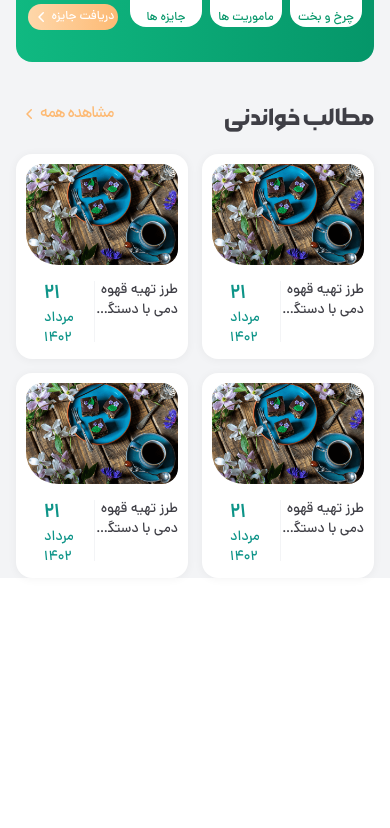
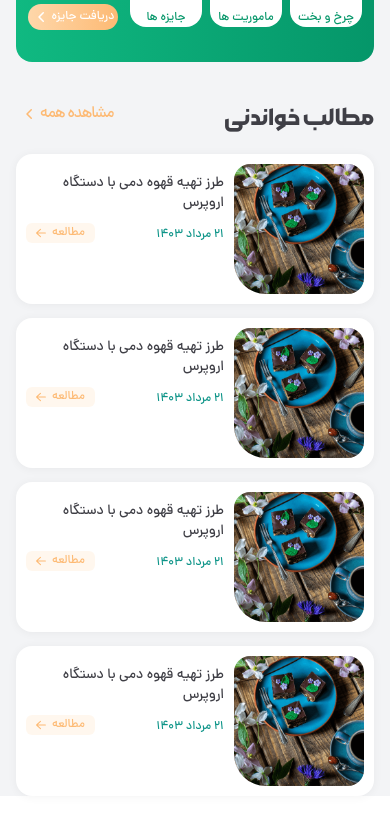
Before and after one commit to asgari1991/coffeeShop, a React (Create React App) app: page / in a window 390 px wide. Shown: the part 2687-3515 px from the top of the page. Before the commit the page ends 3297 px from the top, so only its background shows below. Built offline with nearby package versions, Linux system fonts and the light colour scheme.

Commit message:
make BlogCard respansive

```diff
--- a/src/Components/BlogCard/BlogCard.js
+++ b/src/Components/BlogCard/BlogCard.js
@@ -2,9 +2,9 @@ import React from "react";
 
 export default function BlogCard() {
   return (
-    <div className="group p-2.5 md:pb-2 bg-white dark:bg-zinc-700 rounded-2xl shadow-normal">
-      <div className=" relative mb-4 rounded-2xl rounded-bl-4xl overflow-hidden">
-        <img src="./images/blogs/blog-1.png" alt="blog 1" />
+    <div className="group flex sm:block gap-x-2.5 p-2.5 md:pb-2 bg-white dark:bg-zinc-700 rounded-2xl shadow-normal">
+      <div className=" relative w-[130px] h-[130px] shrink-0 sm:w-auto sm:h-auto sm:mb-4 rounded-2xl rounded-bl-4xl overflow-hidden">
+        <img src="./images/blogs/blog-1.png" className="h-full object-cover sm:h-auto" alt="blog 1" />
         <div className=" absolute inset-0 w-full h-full hidden md:flex-center invisible opacity-0 group-hover:visible delay-75 group-hover:opacity-100 bg-gradient-to-r from-orange-200/80 to-orange-300/80 transition-all">
         <svg
             viewBox="0 0 138 55"
@@ -26,11 +26,11 @@ export default function BlogCard() {
           </svg>
         </div>
       </div>
-      <div className="flex items-start justify-between">
-        <h2 className="font-DanaMedium md:font-Dana text-sm md:text-lg line-clamp-2 max-w-[193px] text-zinc-700 dark:text-white">
+      <div className="w-full sm:flex items-start justify-between">
+        <a href="#" className="inline-block font-DanaMedium md:font-Dana mt-2.5 sm:mt-0 text-sm md:text-lg line-clamp-2 max-w-[193px] text-zinc-700 dark:text-white">
         طرز تهیه قهوه دمی با دستگاه اروپرس
-        </h2>
-       <div className="flex gap-x-5">
+        </a>
+       <div className="hidden sm:flex gap-x-5">
 <span className="block w-px h-[61px] bg-gray-100 dark:bg-white/10"></span>
        <div className="flex flex-col ml-[18px] text-teal-600 dark:text-emerald-500 text-sm text-left">
             <span className="font-DanaDemiBold text-xl">
@@ -44,6 +44,16 @@ export default function BlogCard() {
             </span>
         </div>
        </div>
+       <div className="flex items-end justify-between sm:hidden">
+<span className="text-teal-600 dark:text-emerald-500 text-xs">21 مرداد 1403</span>
+<a href="#" className="flex items-center gap-x-1 font-DanaMedium text-xs h-5 rounded-md pr-2.5 pl-2 bg-orange-200/20 text-orange-300">
+مطالعه
+<svg xmlns="http://www.w3.org/2000/svg" viewBox="0 0 20 20" fill="currentColor" className="w-3.5 h-3.5">
+  <path fillRule="evenodd" d="M17 10a.75.75 0 0 1-.75.75H5.612l4.158 3.96a.75.75 0 1 1-1.04 1.08l-5.5-5.25a.75.75 0 0 1 0-1.08l5.5-5.25a.75.75 0 1 1 1.04 1.08L5.612 9.25H16.25A.75.75 0 0 1 17 10Z" clipRule="evenodd" />
+</svg>
+
+</a>
+       </div>
       </div>
     </div>
   );
--- a/src/Components/Blogs/Blogs.js
+++ b/src/Components/Blogs/Blogs.js
@@ -30,7 +30,7 @@ export default function Blogs() {
           </a>
         </div>
           {/*Section Content */}
-          <div className='grid grid-cols-2 sm:grid-cols-3 lg:grid-cols-4 gap-3.5 md:gap-5'>
+          <div className='grid grid-cols-1 sm:grid-cols-3 lg:grid-cols-4 gap-3.5 md:gap-5'>
 <BlogCard/>
 <BlogCard/>
 <BlogCard/>
--- a/src/styles.css
+++ b/src/styles.css
@@ -929,6 +929,10 @@ video {
   margin-bottom: 2rem;
 }
 
+.ml-\[18px\] {
+  margin-left: 18px;
+}
+
 .mt-1 {
   margin-top: 0.25rem;
 }
@@ -955,22 +959,6 @@ video {
 
 .mt-auto {
   margin-top: auto;
-}
-
-.ml-\[\] {
-  margin-left: ;
-}
-
-.ml-\[18px\] {
-  margin-left: 18px;
-}
-
-.mr-5 {
-  margin-right: 1.25rem;
-}
-
-.ml-5 {
-  margin-left: 1.25rem;
 }
 
 .line-clamp-2 {
@@ -1079,6 +1067,10 @@ video {
   height: 54px;
 }
 
+.h-\[61px\] {
+  height: 61px;
+}
+
 .h-\[72px\] {
   height: 72px;
 }
@@ -1095,8 +1087,24 @@ video {
   height: 1px;
 }
 
-.h-\[61px\] {
-  height: 61px;
+.h-\[\] {
+  height: ;
+}
+
+.h-\[130\] {
+  height: 130;
+}
+
+.h-\[130px\] {
+  height: 130px;
+}
+
+.h-3 {
+  height: 0.75rem;
+}
+
+.h-3\.5 {
+  height: 0.875rem;
 }
 
 .min-h-screen {
@@ -1199,12 +1207,24 @@ video {
   width: 1px;
 }
 
+.w-\[130px\] {
+  width: 130px;
+}
+
+.w-3 {
+  width: 0.75rem;
+}
+
+.w-3\.5 {
+  width: 0.875rem;
+}
+
+.max-w-\[193px\] {
+  max-width: 193px;
+}
+
 .max-w-\[201px\] {
   max-width: 201px;
-}
-
-.max-w-\[193px\] {
-  max-width: 193px;
 }
 
 .shrink-0 {
@@ -1400,10 +1420,6 @@ video {
   border-width: 2px;
 }
 
-.border {
-  border-width: 1px;
-}
-
 .border-b {
   border-bottom-width: 1px;
 }
@@ -1414,10 +1430,6 @@ video {
 
 .border-t-\[3px\] {
   border-top-width: 3px;
-}
-
-.border-r {
-  border-right-width: 1px;
 }
 
 .border-gray-300 {
@@ -1448,11 +1460,6 @@ video {
 .border-t-orange-300 {
   --tw-border-opacity: 1;
   border-top-color: rgb(253 186 116 / var(--tw-border-opacity));
-}
-
-.border-r-gray-100 {
-  --tw-border-opacity: 1;
-  border-right-color: rgb(243 244 246 / var(--tw-border-opacity));
 }
 
 .bg-black\/40 {
@@ -1541,6 +1548,10 @@ video {
   background-repeat: no-repeat;
 }
 
+.object-cover {
+  object-fit: cover;
+}
+
 .p-2 {
   padding: 0.5rem;
 }
@@ -1639,8 +1650,8 @@ video {
   padding-top: 2rem;
 }
 
-.pr-5 {
-  padding-right: 1.25rem;
+.pl-2 {
+  padding-left: 0.5rem;
 }
 
 .text-left {
@@ -1910,11 +1921,6 @@ video {
   border-color: rgb(255 255 255 / 0.1);
 }
 
-.dark\:border-white:is(.dark *) {
-  --tw-border-opacity: 1;
-  border-color: rgb(255 255 255 / var(--tw-border-opacity));
-}
-
 .dark\:border-b-white\/10:is(.dark *) {
   border-bottom-color: rgb(255 255 255 / 0.1);
 }
@@ -1928,6 +1934,10 @@ video {
   background-color: rgb(16 185 129 / var(--tw-bg-opacity));
 }
 
+.dark\:bg-white\/10:is(.dark *) {
+  background-color: rgb(255 255 255 / 0.1);
+}
+
 .dark\:bg-zinc-700:is(.dark *) {
   --tw-bg-opacity: 1;
   background-color: rgb(63 63 70 / var(--tw-bg-opacity));
@@ -1938,10 +1948,6 @@ video {
   background-color: rgb(39 39 42 / var(--tw-bg-opacity));
 }
 
-.dark\:bg-white\/10:is(.dark *) {
-  background-color: rgb(255 255 255 / 0.1);
-}
-
 .dark\:text-emerald-500:is(.dark *) {
   --tw-text-opacity: 1;
   color: rgb(16 185 129 / var(--tw-text-opacity));
@@ -1993,6 +1999,34 @@ video {
 }
 
 @media (min-width: 640px) {
+  .sm\:mb-4 {
+    margin-bottom: 1rem;
+  }
+
+  .sm\:mt-0 {
+    margin-top: 0px;
+  }
+
+  .sm\:block {
+    display: block;
+  }
+
+  .sm\:flex {
+    display: flex;
+  }
+
+  .sm\:hidden {
+    display: none;
+  }
+
+  .sm\:h-auto {
+    height: auto;
+  }
+
+  .sm\:w-auto {
+    width: auto;
+  }
+
   .sm\:grid-cols-3 {
     grid-template-columns: repeat(3, minmax(0, 1fr));
   }
```
